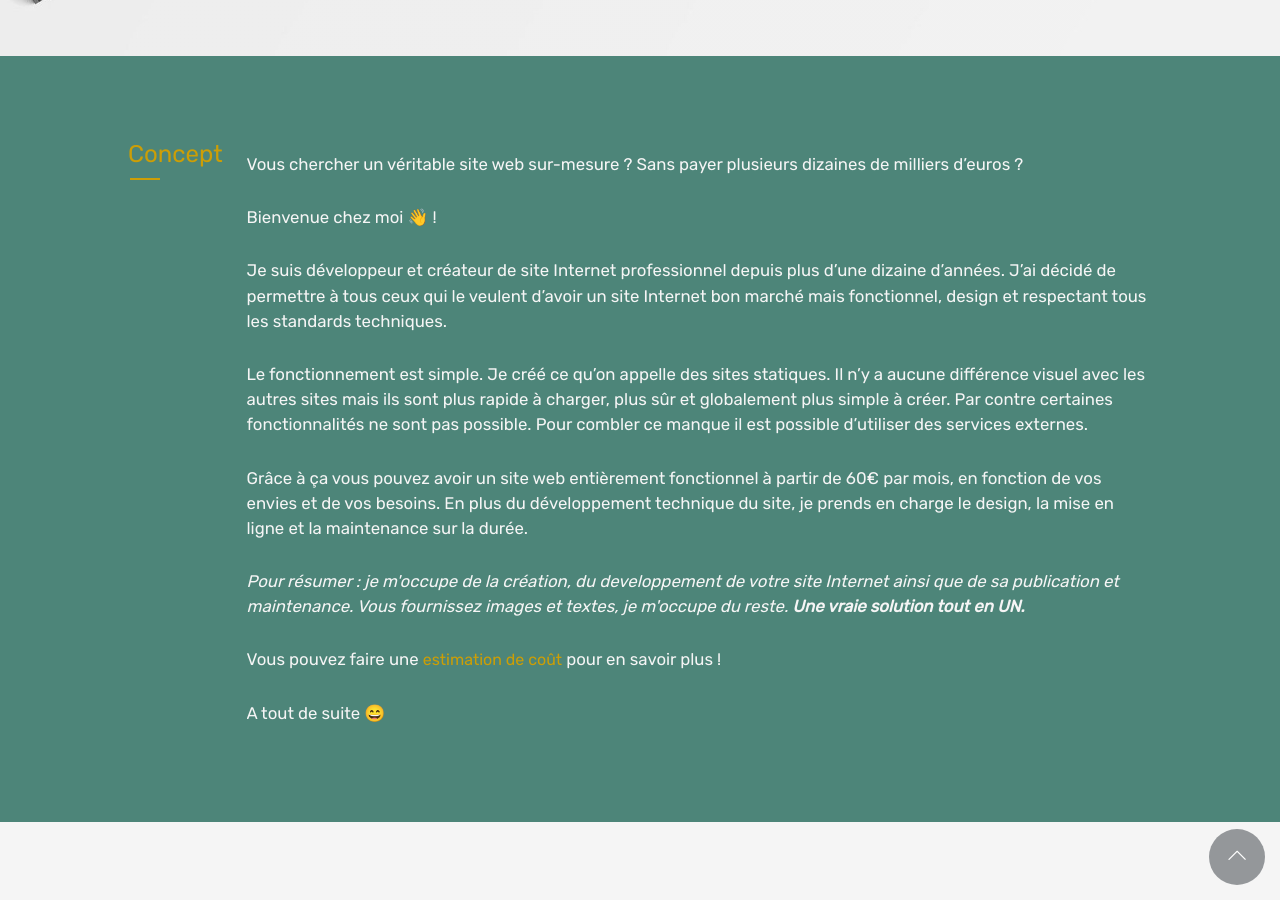
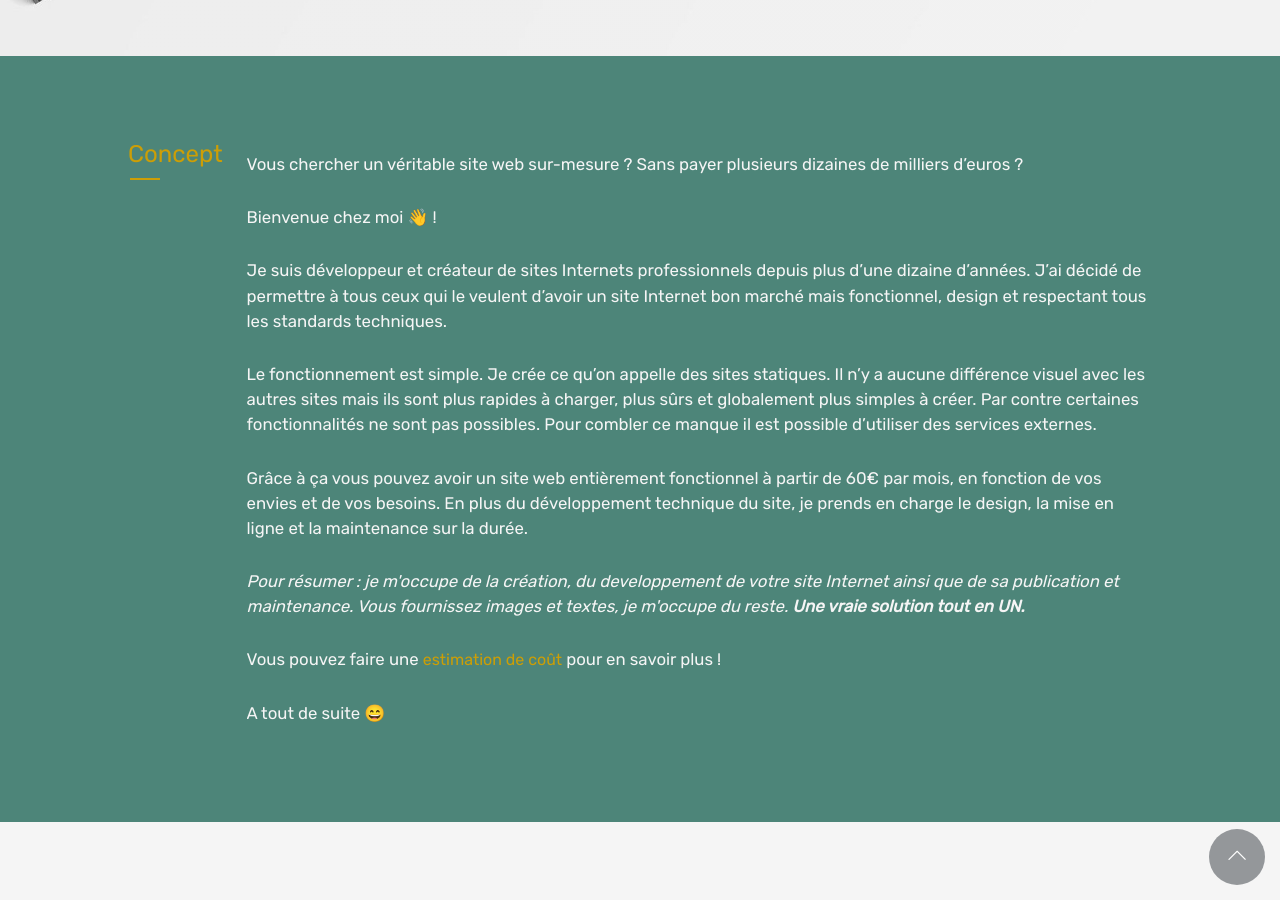
Before and after one commit to ErwanJes/ej-portfolio, a Jekyll site: the page built from index.markdown, in a window 1280 px wide and 900 px high, scrolled down 804 px. Built offline with Jekyll 4.4.1, drawn with Linux system fonts in a browser that asks for light colours; a script that is not in the unit is left out.

Commit message:
Fix typos

```diff
--- a/_layouts/home.html
+++ b/_layouts/home.html
@@ -55,8 +55,8 @@
           <div class="section-content">
             <p>Vous chercher un véritable site web sur-mesure ? Sans payer plusieurs dizaines de milliers d’euros ?</p>
             <p>Bienvenue chez moi 👋 !</p>
-            <p>Je suis développeur et créateur de site Internet professionnel depuis plus d’une dizaine d’années. J’ai décidé de permettre à tous ceux qui le veulent d’avoir un site Internet bon marché mais fonctionnel, design et respectant tous les standards techniques.</p>
-            <p>Le fonctionnement est simple. Je créé ce qu’on appelle des sites statiques. Il n’y a aucune différence visuel avec les autres sites mais ils sont plus rapide à charger, plus sûr et globalement plus simple à créer. Par contre certaines fonctionnalités ne sont pas possible. Pour combler ce manque il est possible d’utiliser des services externes.</p>
+            <p>Je suis développeur et créateur de sites Internets professionnels depuis plus d’une dizaine d’années. J’ai décidé de permettre à tous ceux qui le veulent d’avoir un site Internet bon marché mais fonctionnel, design et respectant tous les standards techniques.</p>
+            <p>Le fonctionnement est simple. Je crée ce qu’on appelle des sites statiques. Il n’y a aucune différence visuel avec les autres sites mais ils sont plus rapides à charger, plus sûrs et globalement plus simples à créer. Par contre certaines fonctionnalités ne sont pas possibles. Pour combler ce manque il est possible d’utiliser des services externes.</p>
             <p>Grâce à ça vous pouvez avoir un site web entièrement fonctionnel à partir de 60€ par mois, en fonction de vos envies et de vos besoins. En plus du développement technique du site, je prends en charge le design, la mise en ligne et la maintenance sur la durée.</p>
             <p><em>Pour résumer : je m'occupe de la création, du developpement de votre site Internet ainsi que de sa publication et maintenance. Vous fournissez images et textes, je m'occupe du reste. <span class="bold">Une vraie solution tout en UN.</span></em></p>
             <p>Vous pouvez faire une <a class="btn btn-clear btn-yellow clean underline" href="{% link pages/quote.md %}">estimation de coût</a> pour en savoir plus !</p>
```
